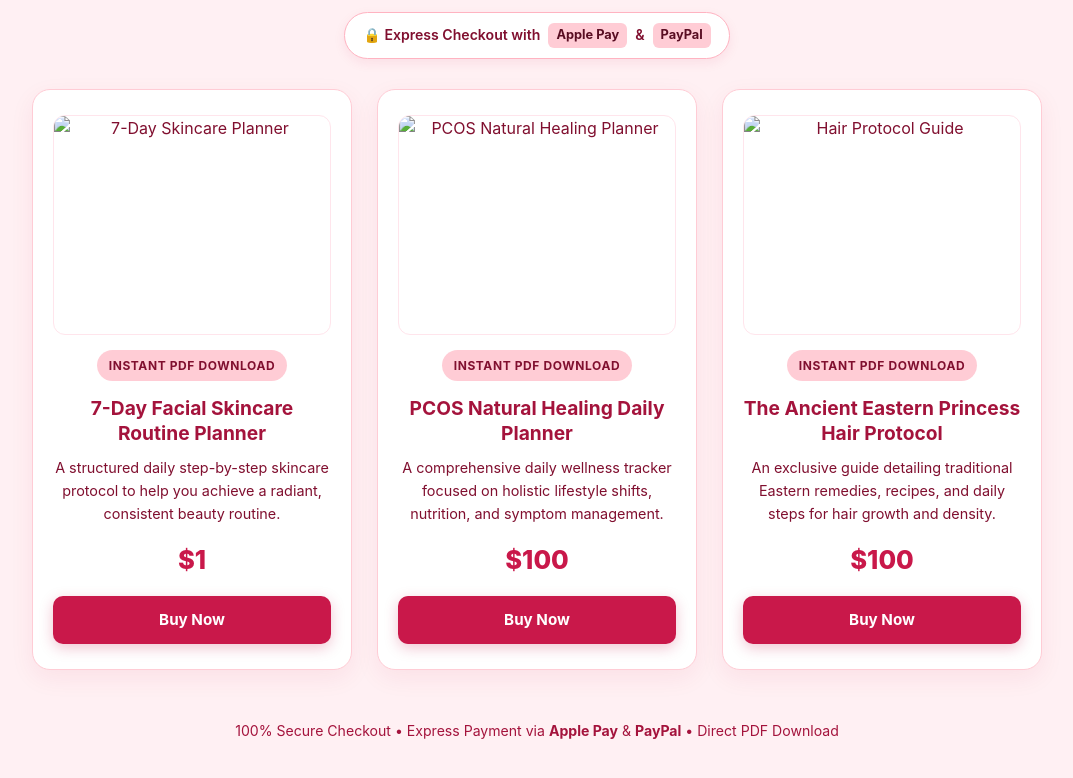
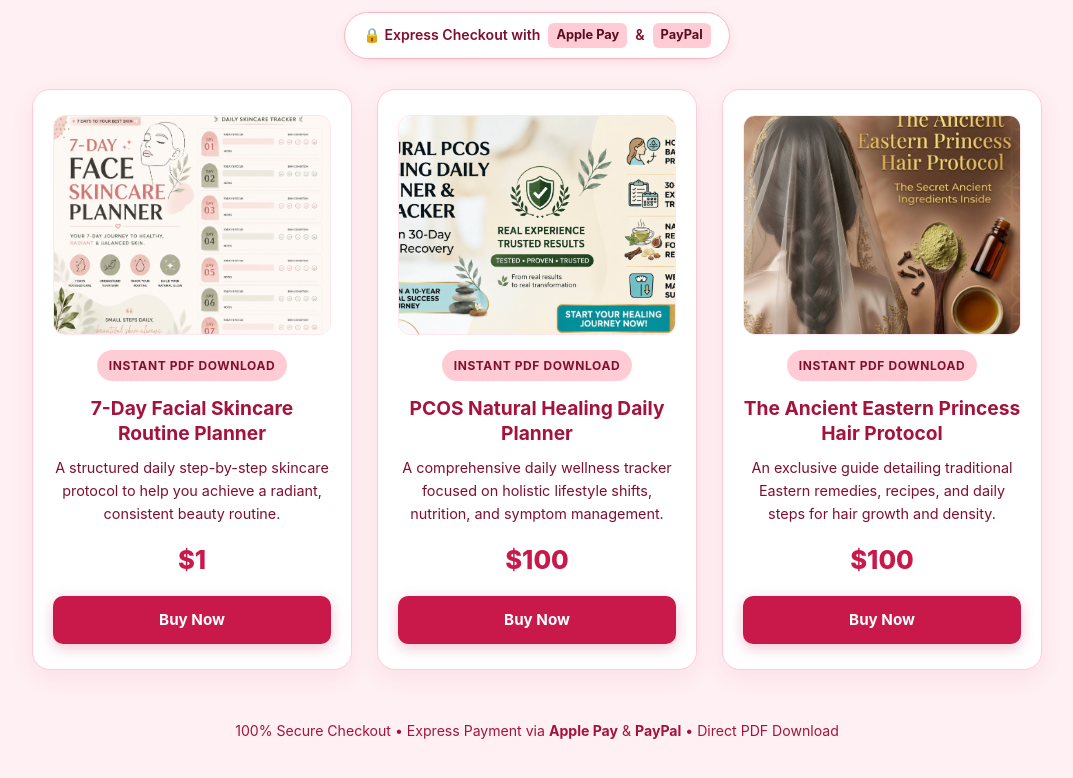
Before and after one commit to MySite26/my-pdf-store, a plain HTML site: page index.html in a window 1280 px wide. Shown: the part 136-914 px from the top of the page, without its empty margins (103-1176 px from the left). Drawn offline with Linux system fonts and the light colour scheme.

Commit message:
Update product images in index.html

```diff
--- a/index.html
+++ b/index.html
@@ -161,7 +161,7 @@
         <!-- Product 1 -->
         <div class="card">
             <!-- غيّر cover1.jpg باسم صورتك الأولى -->
-            <img src="cover1.jpg" alt="7-Day Skincare Planner" class="product-img">
+            <img src="C.jpg" alt="7-Day Skincare Planner" class="product-img">
             <span class="badge">Instant PDF Download</span>
             <h3>7-Day Facial Skincare Routine Planner</h3>
             <p>A structured daily step-by-step skincare protocol to help you achieve a radiant, consistent beauty routine.</p>
@@ -172,7 +172,7 @@
         <!-- Product 2 -->
         <div class="card">
             <!-- غيّر cover2.jpg باسم صورتك الثانية -->
-            <img src="cover2.jpg" alt="PCOS Natural Healing Planner" class="product-img">
+            <img src="P.jpg" alt="PCOS Natural Healing Planner" class="product-img">
             <span class="badge">Instant PDF Download</span>
             <h3>PCOS Natural Healing Daily Planner</h3>
             <p>A comprehensive daily wellness tracker focused on holistic lifestyle shifts, nutrition, and symptom management.</p>
@@ -183,7 +183,7 @@
         <!-- Product 3 -->
         <div class="card">
             <!-- غيّر cover3.jpg باسم صورتك الثالثة -->
-            <img src="cover3.jpg" alt="Hair Protocol Guide" class="product-img">
+            <img src="H.jpg" alt="Hair Protocol Guide" class="product-img">
             <span class="badge">Instant PDF Download</span>
             <h3>The Ancient Eastern Princess Hair Protocol</h3>
             <p>An exclusive guide detailing traditional Eastern remedies, recipes, and daily steps for hair growth and density.</p>
```
